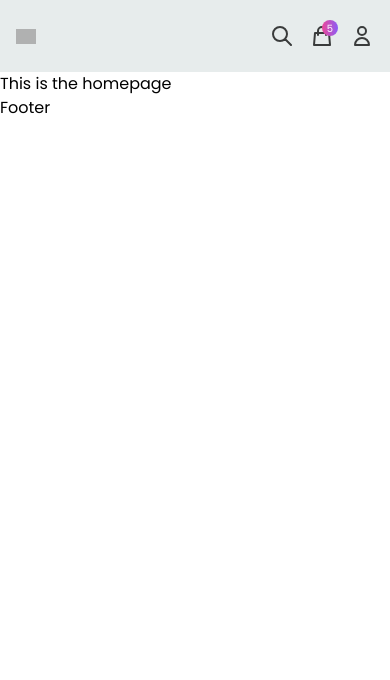
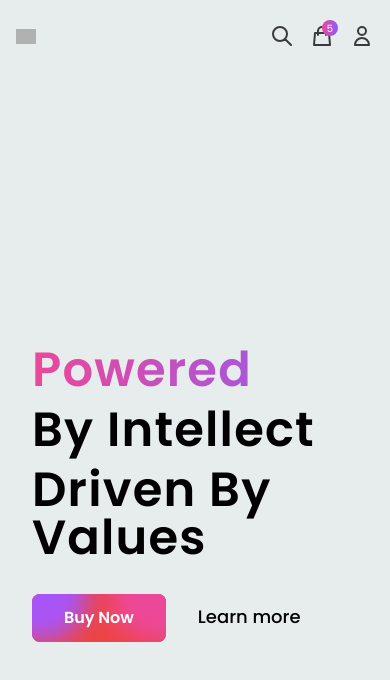
Before and after one commit to uezekiel-mufin/apple-clone-typescript, a Next.js app: page / in a window 390 px wide. Shown: the top 680 px of the page. Built offline with nearby package versions, Linux system fonts and the light colour scheme; grey boxes are pictures that could not be loaded.

Commit message:
landing page

```diff
--- /dev/null
+++ b/components/Button.tsx
@@ -0,0 +1,47 @@
+import { ButtonProps } from "../Types/types";
+const Button = ({
+  title,
+  onClick,
+  padding,
+  width,
+  loading,
+  noIcon,
+}: ButtonProps) => {
+  return (
+    <>
+      <button
+        className={`ease group relative z-30 box-border inline-flex ${
+          width ? width : "w-auto"
+        } ${padding} cursor-pointer items-center justify-center overflow-hidden rounded rounded-lg bg-indigo-600 bg-gradient-to-r from-pink-500 to-violet-500 px-8 py-3 font-bold text-white transition-all duration-300 focus:outline-none`}
+      >
+        <span className='ease absolute top-0 left-0 -mt-10 -ml-3 h-40 w-40 rounded-full bg-red-500 blur-md transition-all duration-700'></span>
+        <span className='ease absolute inset-0 h-full w-full transition duration-700 group-hover:rotate-180'>
+          <span className='absolute bottom-0 left-0 -ml-10 h-24 w-24 rounded-full bg-purple-500 blur-md'></span>
+          <span className='absolute bottom-0 right-0 -mr-10 h-24 w-24 rounded-full bg-pink-500 blur-md'></span>
+        </span>
+
+        <span className='relative z-20 flex items-center font-semibold'>
+          {noIcon && (
+            <svg
+              className='relative z-20 flex flex-shrink-0 text-white'
+              fill='none'
+              stroke='currentColor'
+              viewBox='0 0 24 24'
+              xmlns='https://www.w3.org/2000/svg'
+            >
+              <path
+                strokeLinecap='round'
+                strokeLinejoin='round'
+                strokeWidth='12'
+                d='M13 10V3L4 14h7v7l9-11h-7z'
+              ></path>
+            </svg>
+          )}
+          {title}
+        </span>
+      </button>
+    </>
+  );
+};
+
+export default Button;
--- /dev/null
+++ b/components/Homepage/Landing.tsx
@@ -0,0 +1,29 @@
+import Image from "next/image";
+import React from "react";
+import Button from "../BUtton";
+
+const Landing = () => {
+  return (
+    <section className='sticky top-0 mx-auto flex h-screen max-w-[1350px] items-center justify-between  px-8'>
+      <div className='space-y-8'>
+        <h1 className='space-y-3 text-5xl font-semibold tracking-wide lg:text-6xl'>
+          <span className='block bg-gradient-to-r from-pink-500 to-violet-500 bg-clip-text text-transparent'>
+            Powered
+          </span>
+          <span className='block'>By Intellect</span>
+          <span className='block'>Driven By Values</span>
+        </h1>
+        <div className='space-x-8'>
+          <Button title='Buy Now' />
+          <a className='link'>Learn more</a>
+        </div>
+      </div>
+
+      <div className='relative hidden h-[450px] w-[450px] transition-all duration-500 md:inline lg:h-[650px] lg:w-[600px]'>
+        <Image src='/iphone.png' layout='fill' objectFit='contain' />
+      </div>
+    </section>
+  );
+};
+
+export default Landing;
--- a/components/Homepage/index.tsx
+++ b/components/Homepage/index.tsx
@@ -1,7 +1,12 @@
 import React from "react";
+import Landing from "./Landing";
 
 const Index = () => {
-  return <div>This is the homepage</div>;
+  return (
+    <main className='relative h-[200vh] bg-[#E7ECEC]'>
+      <Landing />
+    </main>
+  );
 };
 
 export default Index;
--- a/styles/globals.css
+++ b/styles/globals.css
@@ -18,4 +18,8 @@
   .headerIcons {
     @apply h-6 w-6 cursor-pointer opacity-75 transition hover:opacity-100;
   }
+
+  .link {
+    @apply relative cursor-pointer text-lg font-medium before:absolute before:inset-x-0 before:-bottom-1.5 before:h-0.5 before:origin-left before:scale-x-0 before:transform before:rounded-bl before:bg-black before:transition before:duration-300 before:ease-in-out hover:before:scale-x-100;
+  }
 }
```
Also changed, not shown: Types/types.ts (+9 -0 lines), 1 other file (tests, documents, lock files or other folders).
